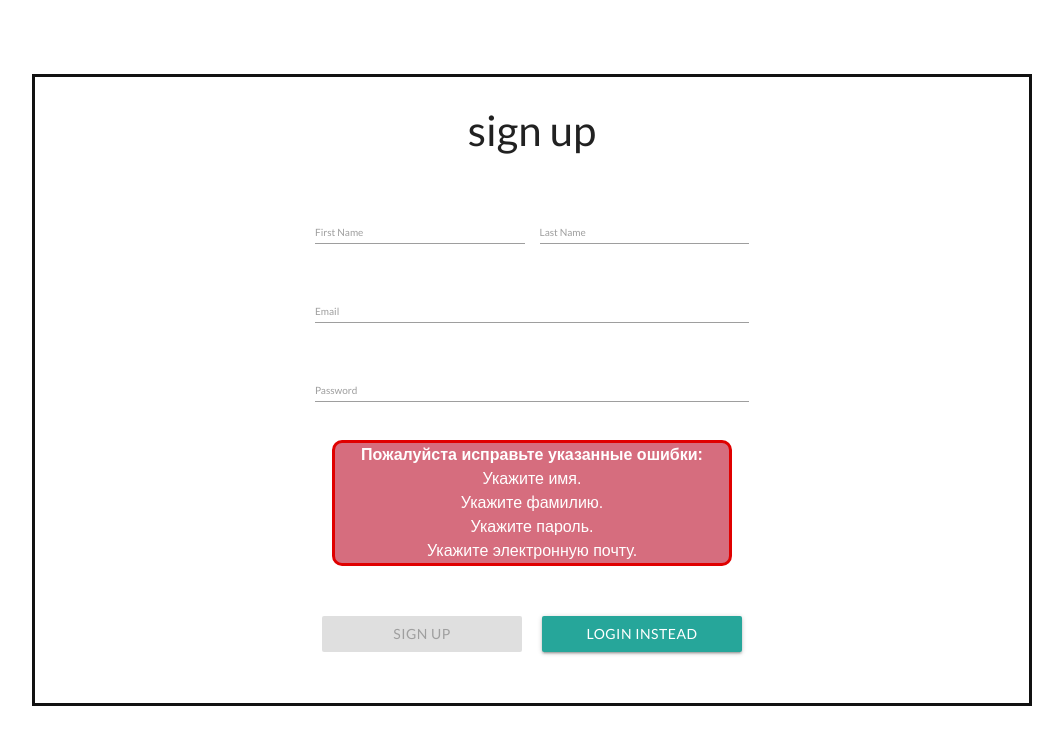
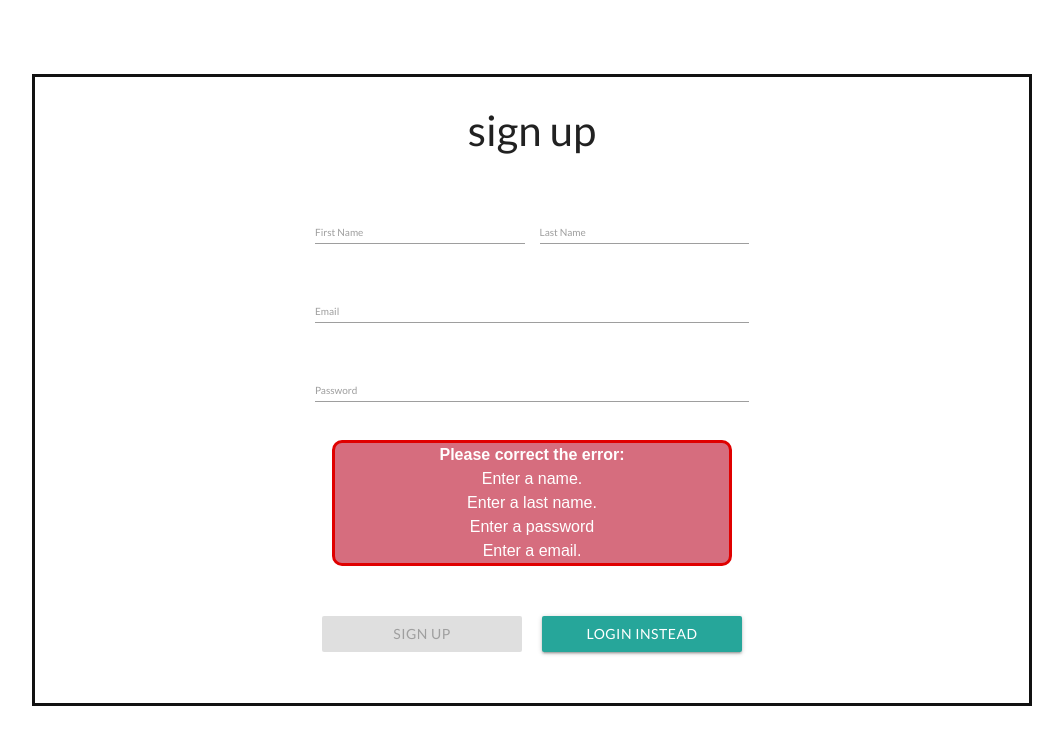
Before and after one commit to heapix-learn/purplegaze, a Vue app: page /signup in a window 1280 px wide. Both pictures are taken after a click on the link "SIGN UP". Shown: the top 744 px of the page, without its empty margins (108-1171 px from the left). Built offline with nearby package versions, Linux system fonts and the light colour scheme.

Commit message:
fix: add translate of errors

```diff
--- a/src/components/SignIn.vue
+++ b/src/components/SignIn.vue
@@ -26,9 +26,9 @@
         </div>
         <div class="error-block" :class="{'error-block--visible': errors.length}">
           <p v-if="errors.length">
-            <b>Пожалуйста исправьте указанные ошибки:</b>
+            <b>{{ $t("errors.title") }}</b>
           <ul>
-            <li v-for="error in errors" v-bind:key="error">{{ error }}</li>
+            <li v-for="error in errors" v-bind:key="error">{{ $t(error) }}</li>
           </ul>
           </p>
         </div>
@@ -67,19 +67,19 @@ export default {
       this.errors = []
 
       if (!this.user.password) {
-        this.errors.push('Укажите пароль.')
+        this.errors.push('errors.password')
       }
       if (!this.user.email) {
-        this.errors.push('Укажите электронную почту.')
+        this.errors.push('errors.email')
       } else if (!this.validEmail(this.user.email)) {
-        this.errors.push('Укажите корректный адрес электронной почты.')
+        this.errors.push('errors.validEmail')
       }
 
       if (!this.errors.length) {
         api.signIn(this.user)
           .catch(err => {
             console.error(err)
-            this.errors.push('Вы ввели неверные почту или пароль.')
+            this.errors.push('errors.validEnter')
           })
       }
 
--- a/src/components/SignUp.vue
+++ b/src/components/SignUp.vue
@@ -47,9 +47,9 @@
         </div>
         <div class="error-block" :class="{'error-block--visible': errors.length}">
           <p v-if="errors.length">
-            <b>Пожалуйста исправьте указанные ошибки:</b>
+            <b>{{ $t("errors.title") }}</b>
           <ul>
-            <li v-for="error in errors" :key="error">{{ error }}</li>
+            <li v-for="error in errors" :key="error">{{ $t(error) }}</li>
           </ul>
           </p>
         </div>
@@ -88,41 +88,40 @@ export default {
     },
     checkForm (e) {
       this.errors = []
-
       if (!this.user.firstName) {
-        this.errors.push('Укажите имя.')
+        this.errors.push('errors.enterName')
       } else if (this.user.firstName.length <= 2) {
-        this.errors.push('Имя должно быть не короче 2-х символов.')
+        this.errors.push('errors.symbolName')
       } else if (this.user.firstName.replace(/\s/g, '') === '') {
-        this.errors.push('Имя не должно содержать пробелы.')
-      } else if (!this.user.firstName.indexOf([0 - 9])) {
-        this.errors.push('Имя не должно содержать цифры.')
+        this.errors.push('errors.spacesName')
+      } else if (this.validName(this.user.firstName)) {
+        this.errors.push('errors.numbersName')
       }
 
       if (!this.user.lastName) {
-        this.errors.push('Укажите фамилию.')
+        this.errors.push('errors.enterLastName')
       } else if (this.user.lastName.length <= 2) {
-        this.errors.push('Фамилия должна быть не короче 2-х символов.')
+        this.errors.push('errors.symbolName')
       } else if (this.user.lastName.replace(/\s/g, '') === '') {
-        this.errors.push('Фамилия не должна содержать пробелы.')
-      } else if (!this.user.lastName.indexOf([0 - 9])) {
-        this.errors.push('Фамилия не должна содержать цифры.')
+        this.errors.push('errors.spacesName')
+      } else if (this.validLastName(this.user.lastName)) {
+        this.errors.push('errors.numbersLast')
       }
 
       if (!this.user.password) {
-        this.errors.push('Укажите пароль.')
+        this.errors.push('errors.password')
       }
       if (!this.user.email) {
-        this.errors.push('Укажите электронную почту.')
+        this.errors.push('errors.email')
       } else if (!this.validEmail(this.user.email)) {
-        this.errors.push('Укажите корректный адрес электронной почты.')
+        this.errors.push('errors.validEmail')
       }
 
       if (!this.errors.length) {
         api.signUp(this.user)
           .catch(err => {
             console.error(err)
-            this.errors.push('Такой пользователь уже существует.')
+            this.errors.push('errors.exUser')
           })
       }
 
@@ -132,6 +131,16 @@ export default {
       // eslint-disable-next-line
       const re = /^(([^<>()\[\]\\.,;:\s@"]+(\.[^<>()\[\]\\.,;:\s@"]+)*)|(".+"))@((\[[0-9]{1,3}\.[0-9]{1,3}\.[0-9]{1,3}\.[0-9]{1,3}\])|(([a-zA-Z\-0-9]+\.)+[a-zA-Z]{2,}))$/
       return re.test(email)
+    },
+    validName (firstName) {
+      // eslint-disable-next-line
+      const reg = /([- 0-9_@]+)/
+      return reg.test(firstName)
+    },
+    validLastName (lastName) {
+      // eslint-disable-next-line
+      const reg = /([- 0-9_@]+)/
+      return reg.test(lastName)
     },
     clearErrors () {
       this.errors = []
--- a/src/i18n/index.js
+++ b/src/i18n/index.js
@@ -16,6 +16,20 @@ const messages = {
       login: 'login instead',
       signIn: 'sign in',
       createAcc: 'create account'
+    },
+    errors: {
+      title: 'Please correct the error:',
+      enterName: 'Enter a name.',
+      enterLastName: 'Enter a last name.',
+      symbolName: 'The name must be no shorter than 2 characters.',
+      spacesName: 'The name must not contain spaces.',
+      numbersName: 'The name must not contain numbers.',
+      numbersLast: 'The last name must not contain numbers.',
+      email: 'Enter a email.',
+      validEmail: 'Please enter a valid email address.',
+      password: 'Enter a password',
+      exUser: 'This user already exists.',
+      validEnter: 'You entered an invalid email or password.'
     }
   },
   ru: {
@@ -30,6 +44,20 @@ const messages = {
       signUp: 'Зарегестрироваться',
       login: 'Войти',
       createAcc: 'Создать аккаунт'
+    },
+    errors: {
+      title: 'Пожалуйста исправьте указанные ошибки:',
+      enterName: 'Укажите имя.',
+      enterLastName: 'Укажите фамилию.',
+      symbolName: 'Имя не должно быть меньше 2-х символов.',
+      spacesName: 'Имя не должно содержать пробелы.',
+      numbersName: 'Имя не должно содержать цифры.',
+      numbersLast: 'Фамилия не должна содержать цифры.',
+      email: 'Укажите электронную почту.',
+      validEmail: 'Укажите корректный адрес электронной почты.',
+      password: 'Укажите пароль.',
+      exUser: 'Такой пользователь уже существует.',
+      validEnter: 'Вы ввели неверные почту или пароль.'
     }
   }
 }
```
